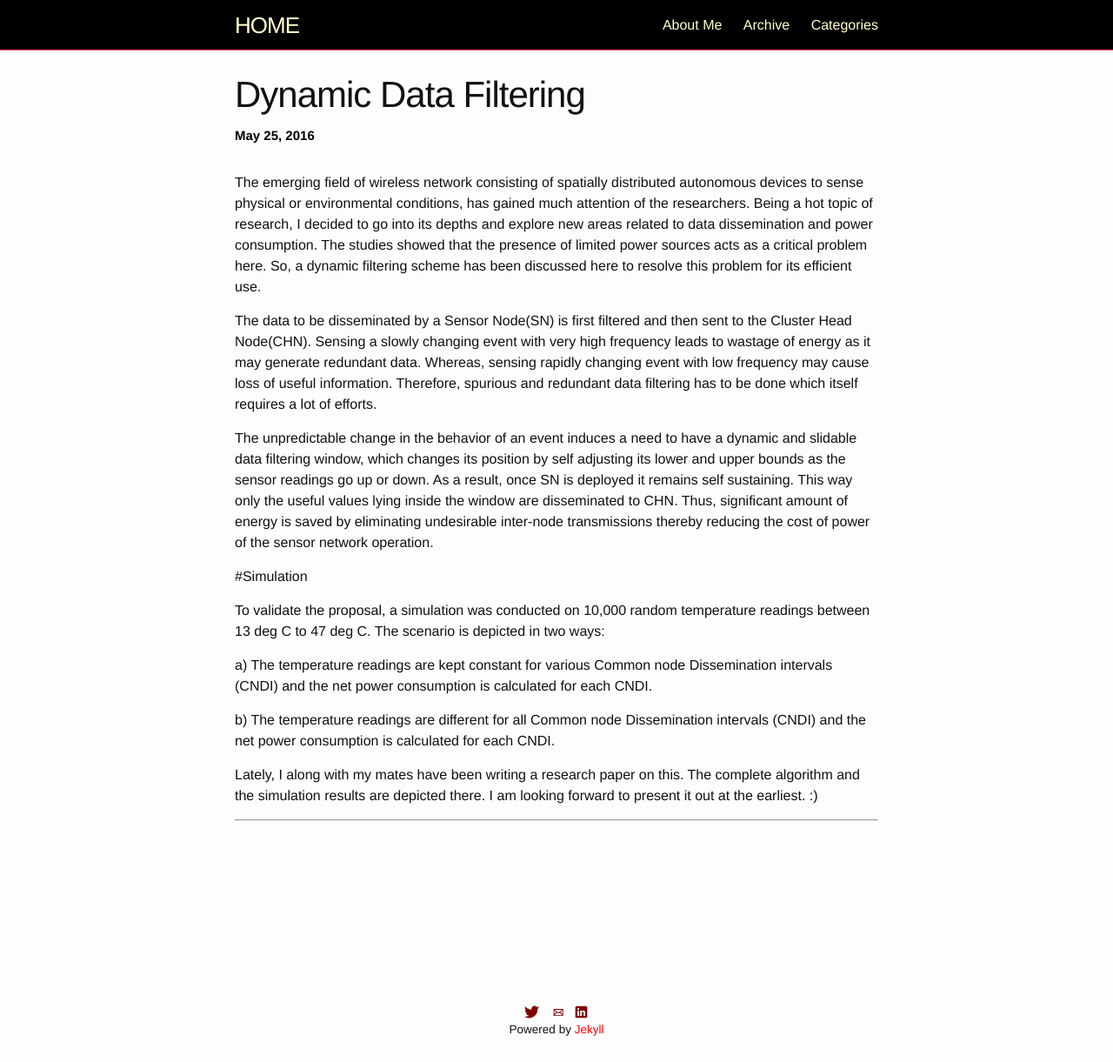
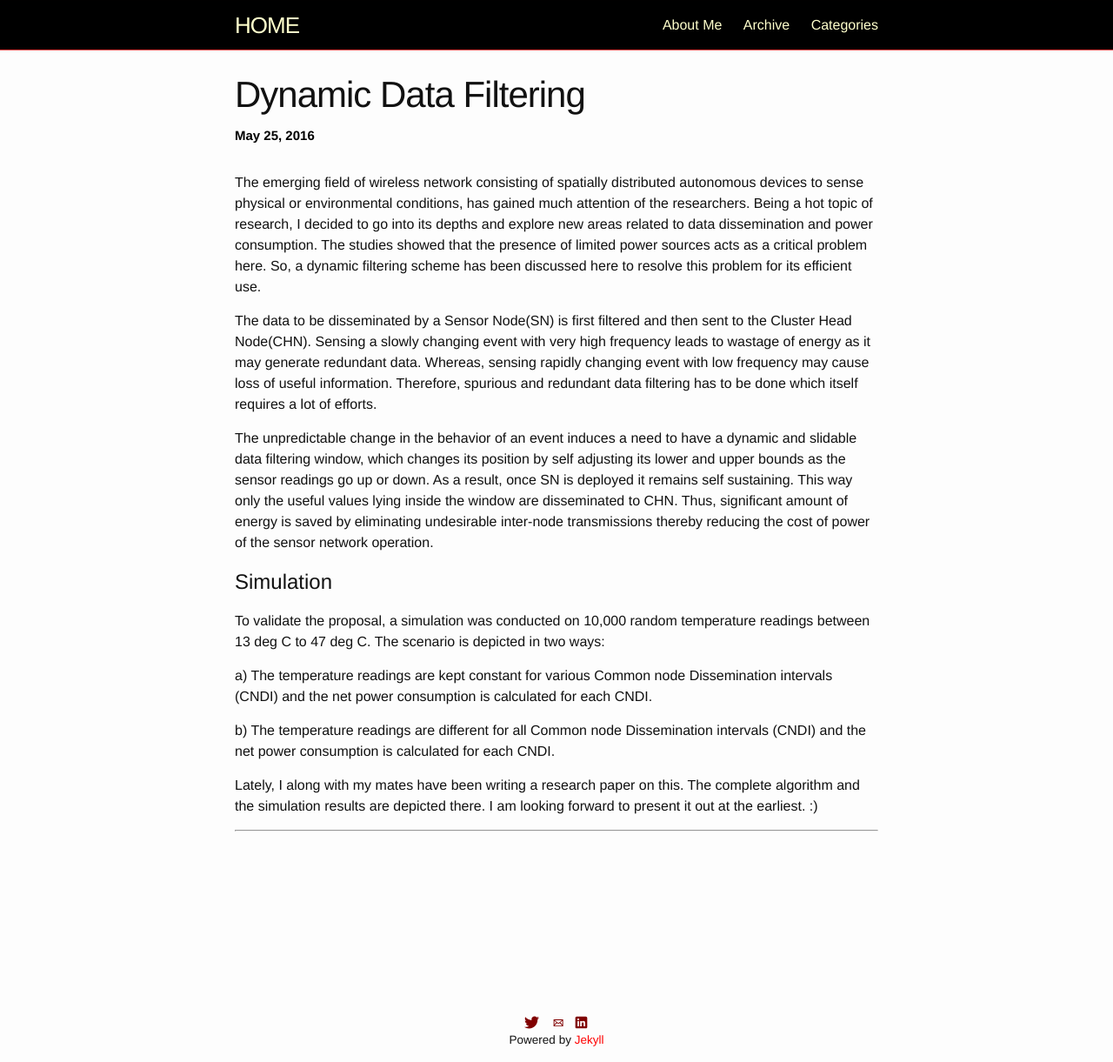
Before and after one commit to PreetikaChandel/PreetikaChandel.github.io, a Jekyll site: the page built from _posts/2016-05-25-Dynamic data filtering.markdown, in a window 1280 px wide. Shown: the whole page at 87% size. Built offline with Jekyll 4.4.1, drawn with Linux system fonts in a browser that asks for light colours; comment, search, counter and statistics services are not loaded.

```diff
--- a/_posts/2016-05-25-Dynamic data filtering.markdown
+++ b/_posts/2016-05-25-Dynamic data filtering.markdown
@@ -12,7 +12,8 @@ The data to be disseminated by a Sensor Node(SN) is first filtered and then sent
 
 The unpredictable change in the behavior of an event induces a need to have a dynamic and slidable data filtering window, which changes its position by self adjusting its lower and upper bounds as the sensor readings go up or down. As a result, once SN is deployed it remains self sustaining. This way only the useful values lying inside the window are disseminated to CHN. Thus, significant amount of energy is saved by eliminating undesirable inter-node transmissions thereby reducing the cost of power of the sensor network operation.
 
-#Simulation
+Simulation
+===========
 
 To validate the proposal, a simulation was conducted on 10,000 random temperature readings between 13 deg C to 47 deg C. The scenario is depicted in two ways:
 
```
